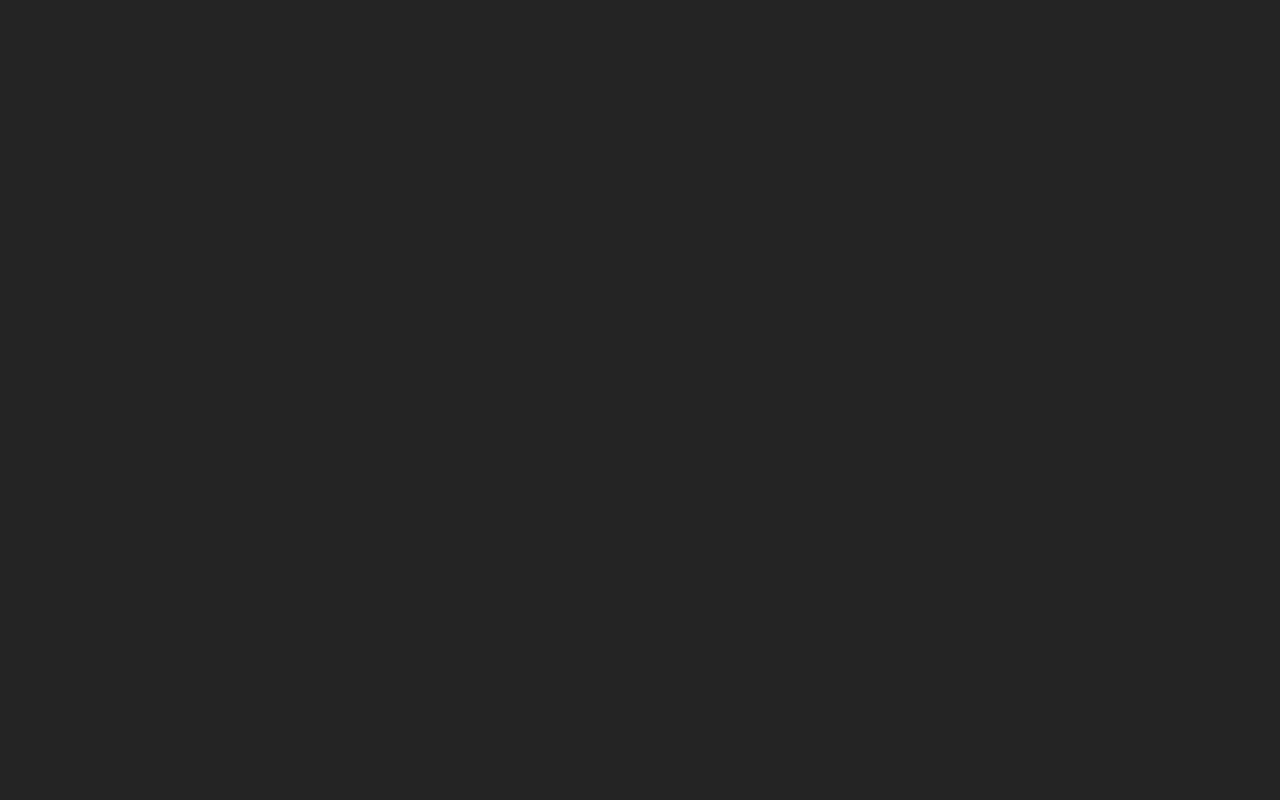
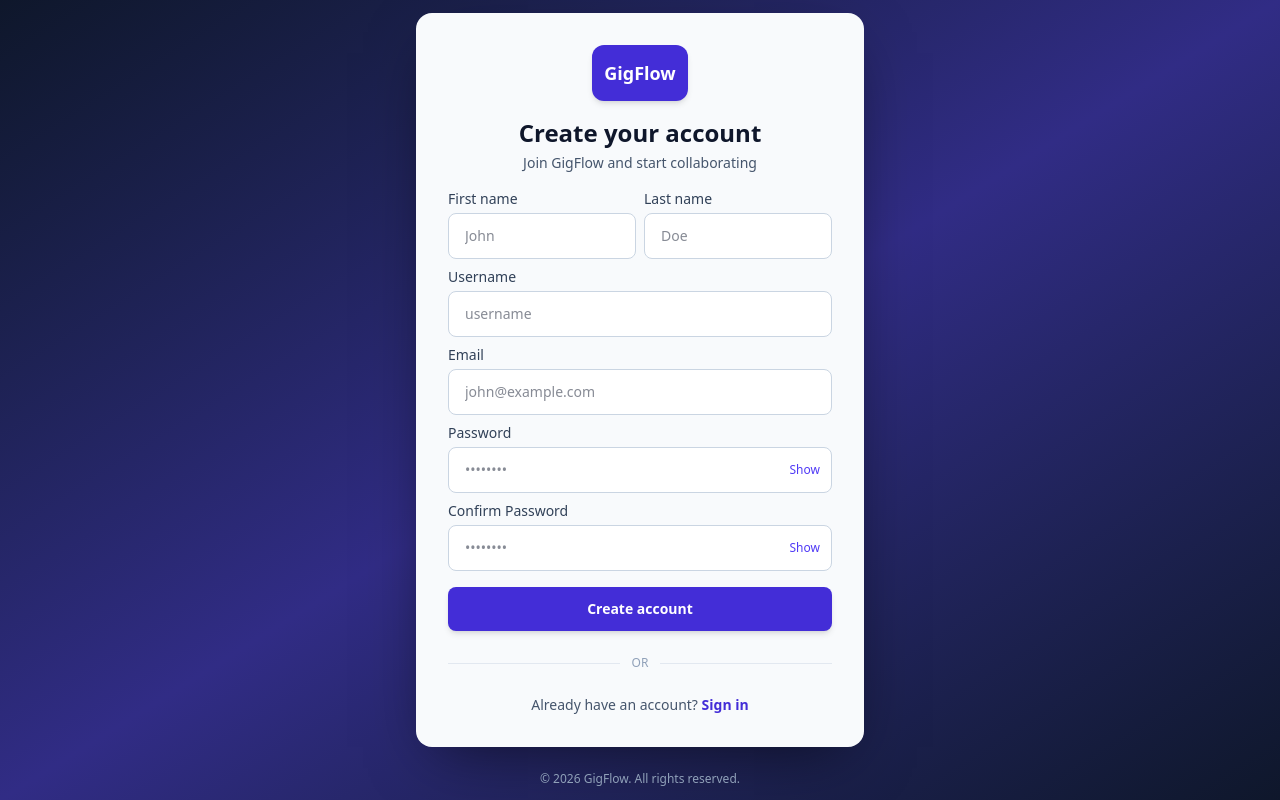
Before and after one commit to gritik418/GigFlow-Frontend, a React (Vite) app: page /register in a window 1280 px wide. Before the commit this address had no page. Built offline with nearby package versions, Linux system fonts and the light colour scheme.

Commit message:
feat: add signup screen

```diff
--- a/src/App.tsx
+++ b/src/App.tsx
@@ -1,11 +1,12 @@
 import "./App.css";
 import { Route, Routes } from "react-router-dom";
-import { LoginPage } from "./pages/LoginPage";
+import LoginPage from "./pages/LoginPage";
+import SignupPage from "./pages/SignupPage";
 
 function App() {
   return (
     <Routes>
-      {/* <Route path="/" element={<Home />} /> */}
+      <Route path="/register" element={<SignupPage />} />
       <Route path="/login" element={<LoginPage />} />
       {/* <Route path="*" element={<NotFound />} /> */}
     </Routes>
--- a/src/pages/LoginPage.tsx
+++ b/src/pages/LoginPage.tsx
@@ -1,7 +1,7 @@
 import { useState } from "react";
 import { Link } from "react-router-dom";
 
-export const LoginPage = () => {
+const LoginPage = () => {
   const [showPassword, setShowPassword] = useState(false);
   const [loading] = useState(false);
 
@@ -9,7 +9,7 @@ export const LoginPage = () => {
     <div className="min-h-screen flex items-center justify-center bg-linear-to-br from-slate-900 via-indigo-900 to-slate-900 px-4">
       <div className="w-full max-w-md">
         <div className="bg-slate-50 rounded-2xl shadow-[0_20px_60px_-20px_rgba(0,0,0,0.6)] p-8">
-          <div className="text-center mb-8">
+          <div className="text-center mb-4">
             <div className="mx-auto h-14 w-24 rounded-xl bg-indigo-800 flex items-center justify-center text-white font-bold text-xl shadow-md">
               GigFlow
             </div>
@@ -21,7 +21,7 @@ export const LoginPage = () => {
             </p>
           </div>
 
-          <form className="space-y-5">
+          <form className="space-y-2">
             <div>
               <label className="block text-sm font-medium text-slate-700 mb-1">
                 Email or Username
@@ -56,7 +56,7 @@ export const LoginPage = () => {
             <button
               type="submit"
               disabled={loading}
-              className="w-full rounded-lg cursor-pointer bg-indigo-700 py-3 text-sm font-semibold text-white shadow-md hover:bg-indigo-800 active:scale-[0.98] transition disabled:opacity-50"
+              className="w-full mt-2 rounded-lg cursor-pointer bg-indigo-700 py-3 text-sm font-semibold text-white shadow-md hover:bg-indigo-800 active:scale-[0.98] transition disabled:opacity-50"
             >
               {loading ? "Signing in..." : "Sign in"}
             </button>
@@ -71,10 +71,10 @@ export const LoginPage = () => {
           <p className="text-center text-sm text-slate-600">
             Don’t have an account?{" "}
             <Link
-              to="/signup"
+              to="/register"
               className="font-semibold text-indigo-700 hover:text-indigo-800 transition"
             >
-              Sign up
+              Register
             </Link>
           </p>
         </div>
@@ -86,3 +86,5 @@ export const LoginPage = () => {
     </div>
   );
 };
+
+export default LoginPage;
--- /dev/null
+++ b/src/pages/SignupPage.tsx
@@ -0,0 +1,145 @@
+import { useState } from "react";
+import { Link } from "react-router-dom";
+
+const SignupPage = () => {
+  const [showPassword, setShowPassword] = useState(false);
+  const [loading] = useState(false);
+
+  return (
+    <div className="min-h-screen flex items-center justify-center bg-linear-to-br from-slate-900 via-indigo-900 to-slate-900 px-4">
+      <div className="w-full max-w-md">
+        <div className="bg-slate-50 rounded-2xl shadow-[0_20px_60px_-20px_rgba(0,0,0,0.6)] p-8">
+          <div className="text-center mb-4">
+            <div className="mx-auto h-14 w-24 rounded-xl bg-indigo-700 flex items-center justify-center text-white font-bold text-lg shadow-md">
+              GigFlow
+            </div>
+            <h2 className="mt-4 text-2xl font-bold text-slate-900">
+              Create your account
+            </h2>
+            <p className="mt-1 text-sm text-slate-600">
+              Join GigFlow and start collaborating
+            </p>
+          </div>
+
+          <form className="space-y-2">
+            <div className="flex gap-2">
+              <div>
+                <label className="block text-sm font-medium text-slate-700 mb-1">
+                  First name
+                </label>
+                <input
+                  type="text"
+                  placeholder="John"
+                  className="w-full rounded-lg border border-slate-300 bg-white px-4 py-3 text-sm text-slate-900 focus:border-indigo-700 focus:ring-2 focus:ring-indigo-700/20 transition"
+                />
+              </div>
+
+              <div>
+                <label className="block text-sm font-medium text-slate-700 mb-1">
+                  Last name
+                </label>
+                <input
+                  type="text"
+                  placeholder="Doe"
+                  className="w-full rounded-lg border border-slate-300 bg-white px-4 py-3 text-sm text-slate-900 focus:border-indigo-700 focus:ring-2 focus:ring-indigo-700/20 transition"
+                />
+              </div>
+            </div>
+
+            <div>
+              <label className="block text-sm font-medium text-slate-700 mb-1">
+                Username
+              </label>
+              <input
+                type="text"
+                placeholder="username"
+                className="w-full rounded-lg border border-slate-300 bg-white px-4 py-3 text-sm text-slate-900 focus:border-indigo-700 focus:ring-2 focus:ring-indigo-700/20 transition"
+              />
+            </div>
+
+            <div>
+              <label className="block text-sm font-medium text-slate-700 mb-1">
+                Email
+              </label>
+              <input
+                type="email"
+                placeholder="john@example.com"
+                className="w-full rounded-lg border border-slate-300 bg-white px-4 py-3 text-sm text-slate-900 focus:border-indigo-700 focus:ring-2 focus:ring-indigo-700/20 transition"
+              />
+            </div>
+
+            <div>
+              <label className="block text-sm font-medium text-slate-700 mb-1">
+                Password
+              </label>
+              <div className="relative">
+                <input
+                  type={showPassword ? "text" : "password"}
+                  placeholder="••••••••"
+                  className="w-full rounded-lg border border-slate-300 bg-white px-4 py-3 pr-12 text-sm text-slate-900 focus:border-indigo-700 focus:ring-2 focus:ring-indigo-700/20 transition"
+                />
+                <button
+                  type="button"
+                  onClick={() => setShowPassword(!showPassword)}
+                  className="absolute inset-y-0 right-3 flex items-center text-xs font-medium text-indigo-600 hover:text-indigo-800 transition"
+                >
+                  {showPassword ? "Hide" : "Show"}
+                </button>
+              </div>
+            </div>
+
+            <div>
+              <label className="block text-sm font-medium text-slate-700 mb-1">
+                Confirm Password
+              </label>
+              <div className="relative">
+                <input
+                  type={showPassword ? "text" : "password"}
+                  placeholder="••••••••"
+                  className="w-full rounded-lg border border-slate-300 bg-white px-4 py-3 pr-12 text-sm text-slate-900 focus:border-indigo-700 focus:ring-2 focus:ring-indigo-700/20 transition"
+                />
+                <button
+                  type="button"
+                  onClick={() => setShowPassword(!showPassword)}
+                  className="absolute inset-y-0 right-3 flex items-center text-xs font-medium text-indigo-600 hover:text-indigo-800 transition"
+                >
+                  {showPassword ? "Hide" : "Show"}
+                </button>
+              </div>
+            </div>
+
+            <button
+              type="submit"
+              disabled={loading}
+              className="w-full mt-2 rounded-lg bg-indigo-700 py-3 text-sm font-semibold text-white shadow-md hover:bg-indigo-800 active:scale-[0.98] transition disabled:opacity-50"
+            >
+              {loading ? "Creating account..." : "Create account"}
+            </button>
+          </form>
+
+          <div className="my-6 flex items-center gap-3">
+            <div className="h-px w-full bg-slate-200" />
+            <span className="text-xs text-slate-400">OR</span>
+            <div className="h-px w-full bg-slate-200" />
+          </div>
+
+          <p className="text-center text-sm text-slate-600">
+            Already have an account?{" "}
+            <Link
+              to="/login"
+              className="font-semibold text-indigo-700 hover:text-indigo-800 transition"
+            >
+              Sign in
+            </Link>
+          </p>
+        </div>
+
+        <p className="mt-6 text-center text-xs text-slate-400">
+          © {new Date().getFullYear()} GigFlow. All rights reserved.
+        </p>
+      </div>
+    </div>
+  );
+};
+
+export default SignupPage;
```
